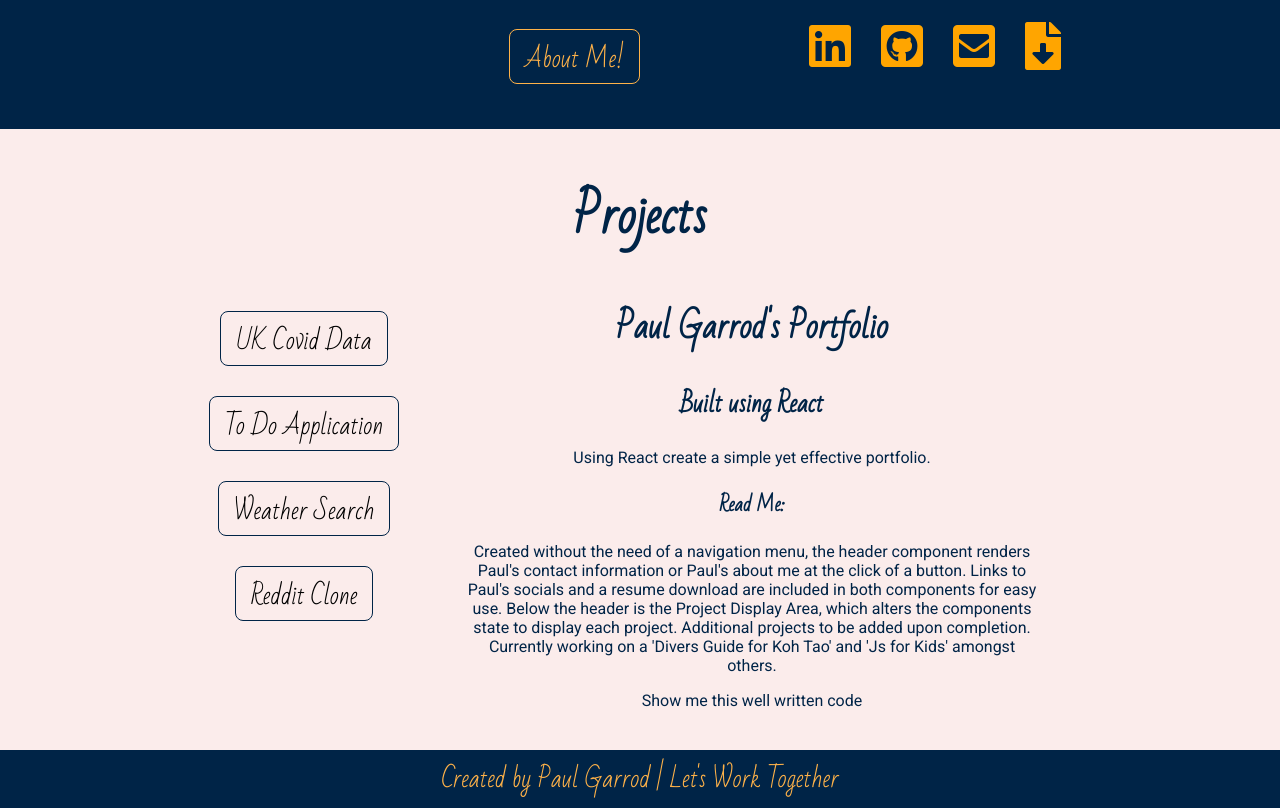
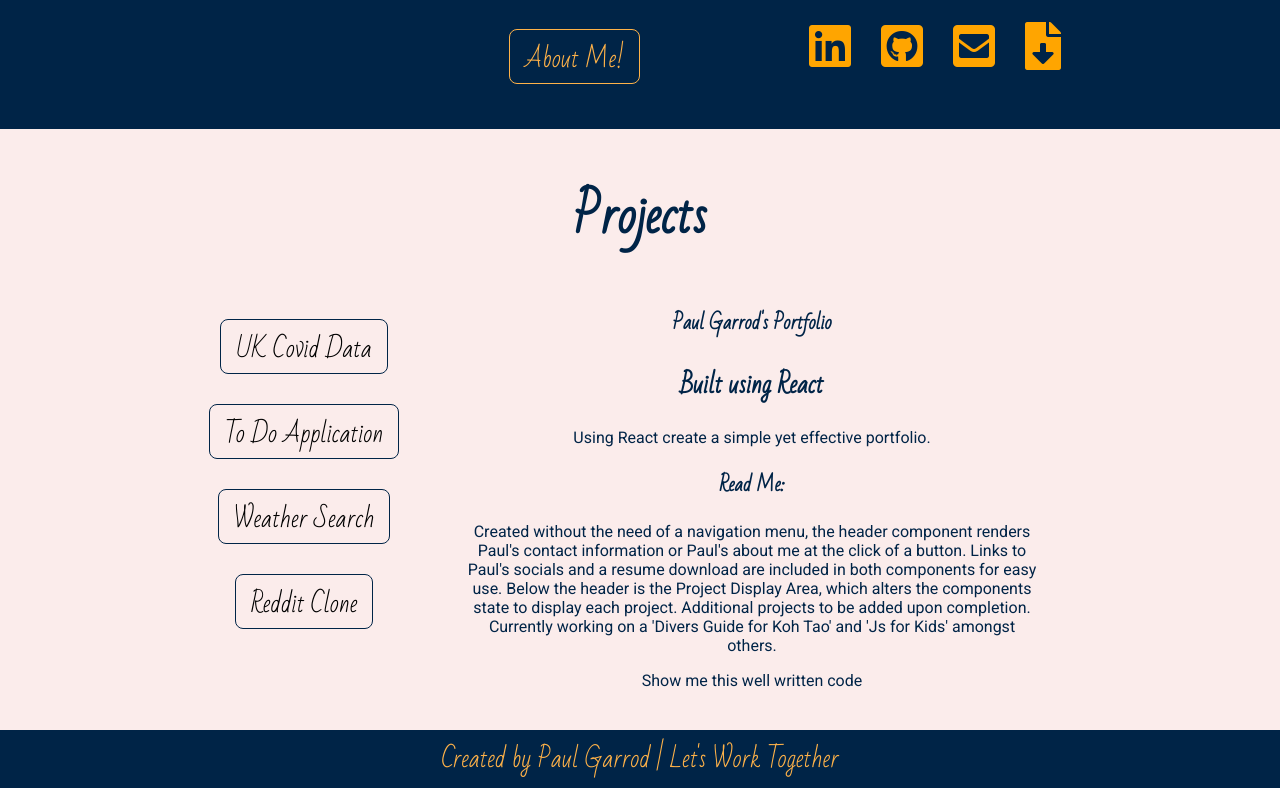
Before and after one commit to PaulGarrod/paulGarrodDevPortfolio, a React (Create React App) app: page / in a window 1280 px wide. Shown: the part 366-1174 px from the top of the page. Built offline with nearby package versions, Linux system fonts and the light colour scheme.

Commit message:
Remove unused files. Update HTML Semantics.
Introduced Semantic HTML. Removed show page files which are not in use.

```diff
--- a/src/Footer.js
+++ b/src/Footer.js
@@ -2,11 +2,11 @@ import './Footer.css';
 
 export const Footer = () => {
     return (
-        <div className="footer">
+        <footer className="footer">
             <a href="www.prgwebdesign.com">
                 <p className="footer-item font-med">Created by Paul Garrod | Let's Work Together</p>
             </a>
-        </div>
+        </footer>
     )
 };
 
--- a/src/Header.js
+++ b/src/Header.js
@@ -5,17 +5,17 @@ export const Header = () => {
         const [showAbout, setShowAbout] = useState(false)
         const onClick = () => setShowAbout(!showAbout);
         const Contact = () => (
-            <div className="header">
-                <div className="header-left">
+            <header className="header">
+                <section className="header-left">
                     <h1 className="font-large">Paul G<span className="header-letter-color">a</span>rr<span className="header-letter-color">o</span>d</h1>
                     <h2>J<span className="header-letter-color">a</span>v<span className="header-letter-color">a</span>Script | React De<span className="header-letter-color">v</span>eloper</h2>
                     <p className="font-med">paul<span className="curly-font font-large header-letter-color">R</span>garrod@gmail.com</p>
                     <p className="font-med">Wellington, NZ</p>
                     <button className="header-button font-med" onClick={onClick}>About Me!</button>
-                </div>
-                <div className="header-right">
+                </section>
+                <section className="header-right">
                     <img className="header-image" src="images/pgprofileSM.JPG" alt="paul garrod profile picture"/>
-                    <div className="header-icons">
+                    <nav className="header-icons">
                         <a href="https://www.linkedin.com/in/paulgarrod/" target="_blank">
                             <i class="fab fa-linkedin"></i>
                         </a>
@@ -28,23 +28,23 @@ export const Header = () => {
                         <a href="/resume.pdf" download="Paul Garrod Resume">
                             <i class="fas fa-file-download"></i>
                         </a>
-                    </div>
-                </div>
-            </div>
+                    </nav>
+                </section>
+            </header>
         )
 
         const About = () => (
-            <div className="header">
-                <div className="header-left">
+            <header className="header">
+                <section className="header-left">
                     <h1 className="font-large">Pa<span className="header-letter-color">u</span>l Garro<span className="header-letter-color">d</span></h1>
                     <h2>Scuba Instruct<span className="header-letter-color">o</span>r | Cra<span className="header-letter-color">f</span>t B<span className="header-letter-color">e</span>er Enthusi<span className="header-letter-color">a</span>st</h2>
                     <p>Before Web development I gained 10 years experience managing Hospitality Businesses in the UK, Australia and NZ. With cocktail skills to light up Friday socials and barista skills to liven up the weekday mornings, I'd be a great addition to the team.</p>
                     <p>While travelling I trained as a Scuba Instructor allowing me to live and work in Asia for 4 years. I've also been known to run half marathons and brew craft beers... but only when I'm not showing off photos of my beautiful boy or exploring ship wrecks in search of lost treasure.</p>
                     <button className="header-button font-med" onClick={onClick}>Back to Business</button>
-                </div>
-                <div className="header-right">
+                </section>
+                <section className="header-right">
                     <img className="header-image" src="images/paulDiver.JPG" alt="paul garrod profile picture"/>
-                    <div className="header-icons">
+                    <nav className="header-icons">
                         <a href="https://www.linkedin.com/in/paulgarrod/" target="_blank">
                             <i class="fab fa-linkedin"></i>
                         </a>
@@ -57,9 +57,9 @@ export const Header = () => {
                         <a href="/resume.pdf" download="Paul Garrod Resume">
                             <i class="fas fa-file-download"></i>
                         </a>
-                    </div>
-                </div>
-            </div>
+                    </nav>
+                </section>
+            </header>
         )
 
     return (
--- a/src/ProjectCard.js
+++ b/src/ProjectCard.js
@@ -60,13 +60,13 @@ export const ProjectCard = () => {
 
     return (
     <div className="project-card-container">
-        <div className="project-card-title">
+        <aside className="project-card-title">
         {titleArray.map((i) => (
             <button className="font-med" onClick={handleClick}>{i}</button>
             ))}
-        </div>
+        </aside>
 
-        <div className="project-card-display">
+        <article className="project-card-display">
             <h1>{title}</h1>
             <h2>{tech}</h2>
             {website !== null && (
@@ -78,7 +78,7 @@ export const ProjectCard = () => {
             <h3>Read Me:</h3>
             <p>{readMe}</p>
             <a href={github}>Show me this well written code</a>
-        </div>
+        </article>
     </div>
     )
 };
--- a/src/ProjectDisplay.js
+++ b/src/ProjectDisplay.js
@@ -5,12 +5,12 @@ import './ProjectDisplay.css'
 export const ProjectDisplay = () => {
 
     return (
-        <div className="project-display" id="project-display">
+        <section className="project-display" id="project-display">
             <h1 class="font-large">Projects</h1>
             <div>
                 <ProjectCard />
             </div>
-        </div>
+        </section>
     )
 };
 
```
Also changed, not shown: src/ProjectShow.css (deleted), src/ProjectShow.js (deleted).
